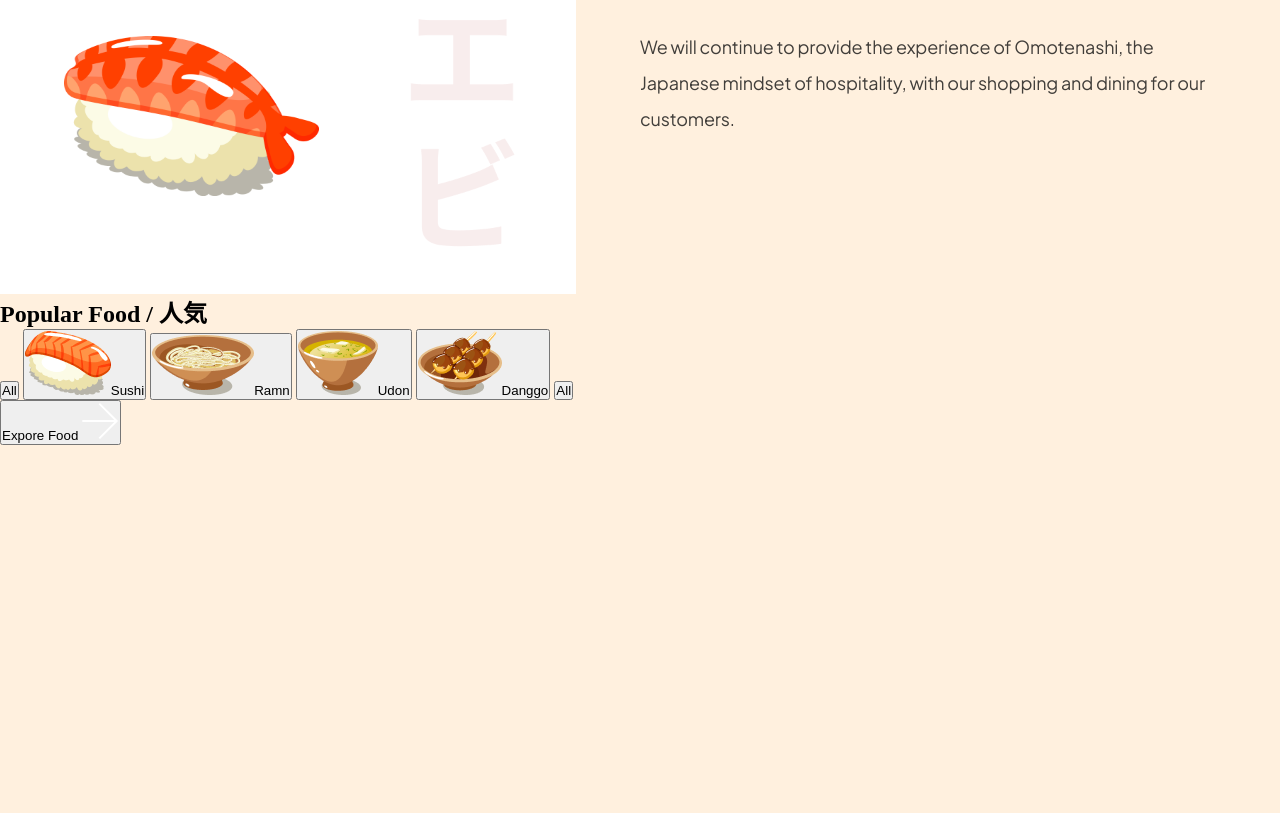
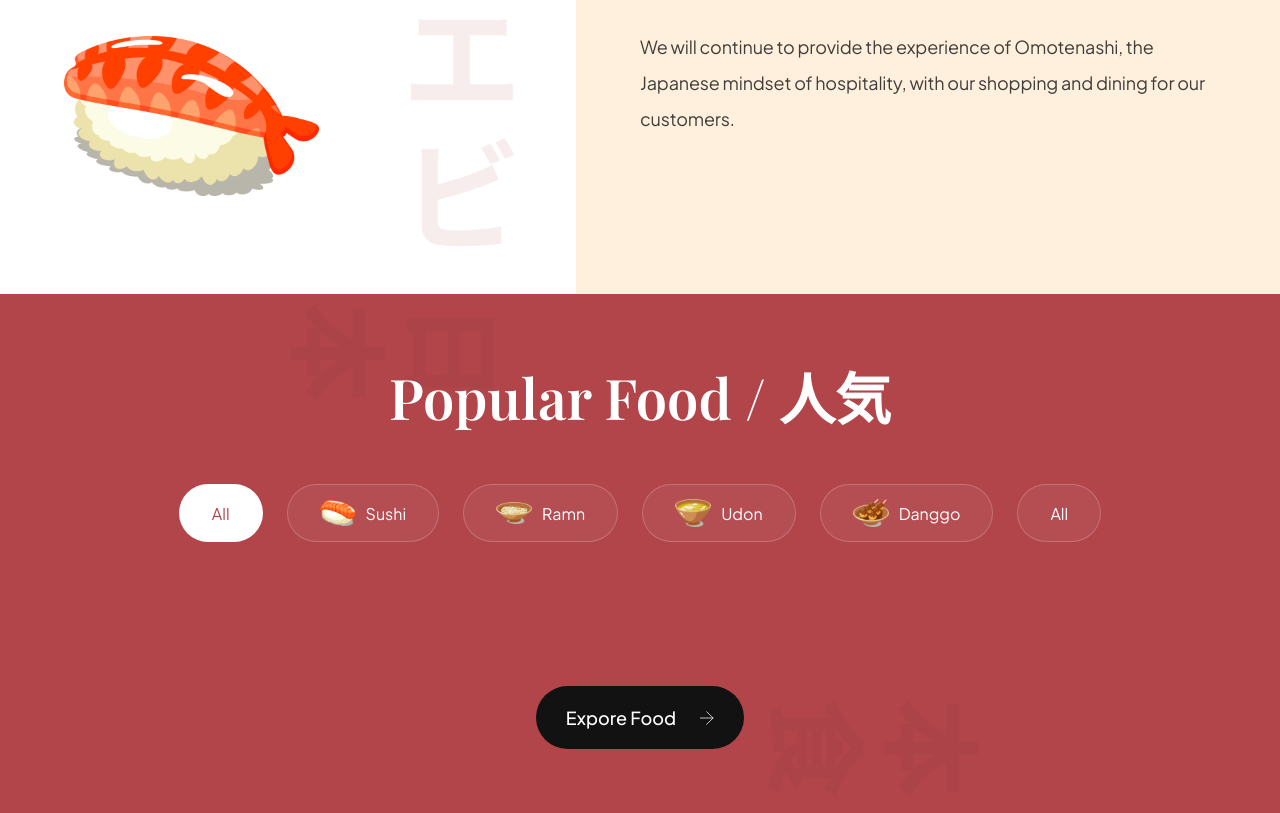
Before and after one commit to GiftChrisJava/sushi, a website built with Vite: page index.html in a window 1280 px wide. Shown: the part 1220-2033 px from the top of the page. Before the commit the page ends 1665 px from the top, so only its background shows below. Built offline with nearby package versions, Linux system fonts and the light colour scheme.

Commit message:
css added

```diff
--- a/css/sections/popular.css
+++ b/css/sections/popular.css
@@ -0,0 +1,103 @@
+.popular-foods {
+  padding: 64px;
+
+  display: flex;
+  flex-direction: column;
+
+  background-color: var(--primary-color);
+  background-image: url("../../assets//popular_bg.png");
+  background-position: center;
+  background-repeat: no-repeat;
+  background-size: contain;
+
+  overflow: hidden;
+}
+
+.popular-foods__title {
+  font-size: 56px;
+  font-family: var(--playfair-display);
+  font-weight: 600;
+  line-height: 78px;
+  color: #fff;
+  text-align: center;
+}
+
+.popular-foods__filters {
+  margin-top: 48px;
+  max-width: 100%;
+  overflow: hidden;
+
+  display: flex;
+  justify-content: center;
+  gap: 24px;
+}
+
+.popular-foods__filter-btn {
+  padding: 10px 32px;
+  display: flex;
+  flex-direction: row;
+  align-items: center;
+  gap: 10px;
+
+  background: rgba(255, 255, 255, 0.05);
+  border: 1px solid rgba(255, 255, 255, 0.2);
+  border-radius: 46px;
+
+  font-size: 16px;
+  font-weight: 300px;
+  line-height: 25px;
+  font-family: var(--plus-jakarta-sans);
+  color: #fff;
+  cursor: pointer;
+}
+
+.popular-foods__filter-btn img {
+  width: 36px;
+  height: 36px;
+  object-fit: contain;
+}
+
+.popular-foods__filter-btn.active {
+  background: #fff;
+  color: var(--primary-color);
+}
+
+.popular-foods__filter-btn:hover {
+  background: #fff;
+  color: var(--primary-color);
+}
+
+.popular-foods__catalogue {
+  margin-top: 64px;
+  display: flex;
+  justify-content: center;
+  align-items: center;
+  flex-wrap: wrap;
+  gap: 56px;
+}
+
+.popular-foods__button {
+  width: fit-content;
+  padding: 20px 30px;
+  margin: 80px auto 0;
+
+  font-weight: 500;
+  font-size: 18px;
+  line-height: 23px;
+  font-family: var(--plus-jakarta-sans);
+  color: #fff;
+
+  border: none;
+  outline: none;
+  background: var(--secondary-color);
+  border-radius: 64px;
+  cursor: pointer;
+}
+
+.popular-foods__button img {
+  width: 14px;
+  height: 14px;
+  object-fit: contain;
+
+  margin-left: 21px;
+}
--- a/css/style.css
+++ b/css/style.css
@@ -5,7 +5,7 @@
 @import url("sections/header.css");
 @import url("sections/hero.css");
 @import url("sections/about.css");
-/* @import url("sections/popular.css"); */
+@import url("sections/popular.css");
 /* @import url("sections/trending.css"); */
 /* @import url("sections/subscribe.css"); */
 /* @import url("sections/footer.css"); */
--- a/index.html
+++ b/index.html
@@ -135,12 +135,12 @@
       </div>
 
       <div class="popular-foods__catalogue"></div>
+
+      <button class="popular-foods__button">
+        Expore Food
+        <img src="assets/arrow-right.svg" alt="arrow-right" />
+      </button>
     </section>
-
-    <button class="popular-foods__button">
-      Expore Food
-      <img src="assets/arrow-right.svg" alt="arrow-right" />
-    </button>
 
     <script src="js/script.js" type="module"></script>
   </body>
```
